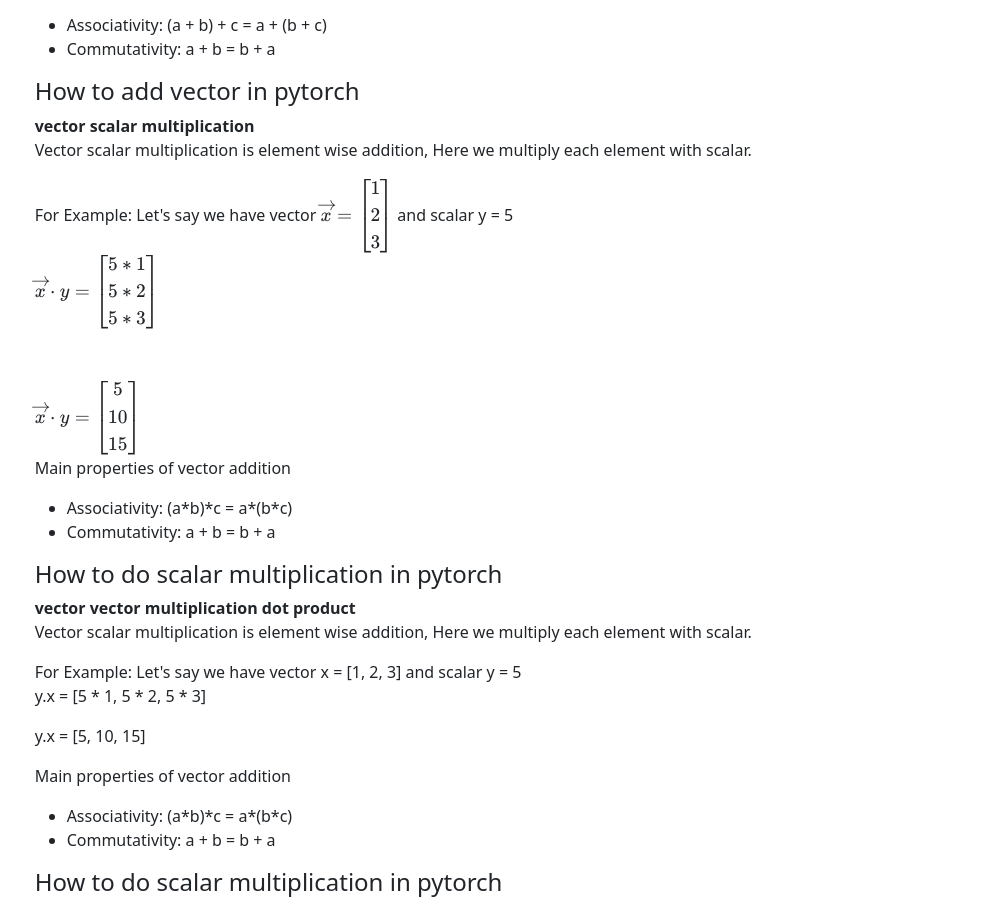
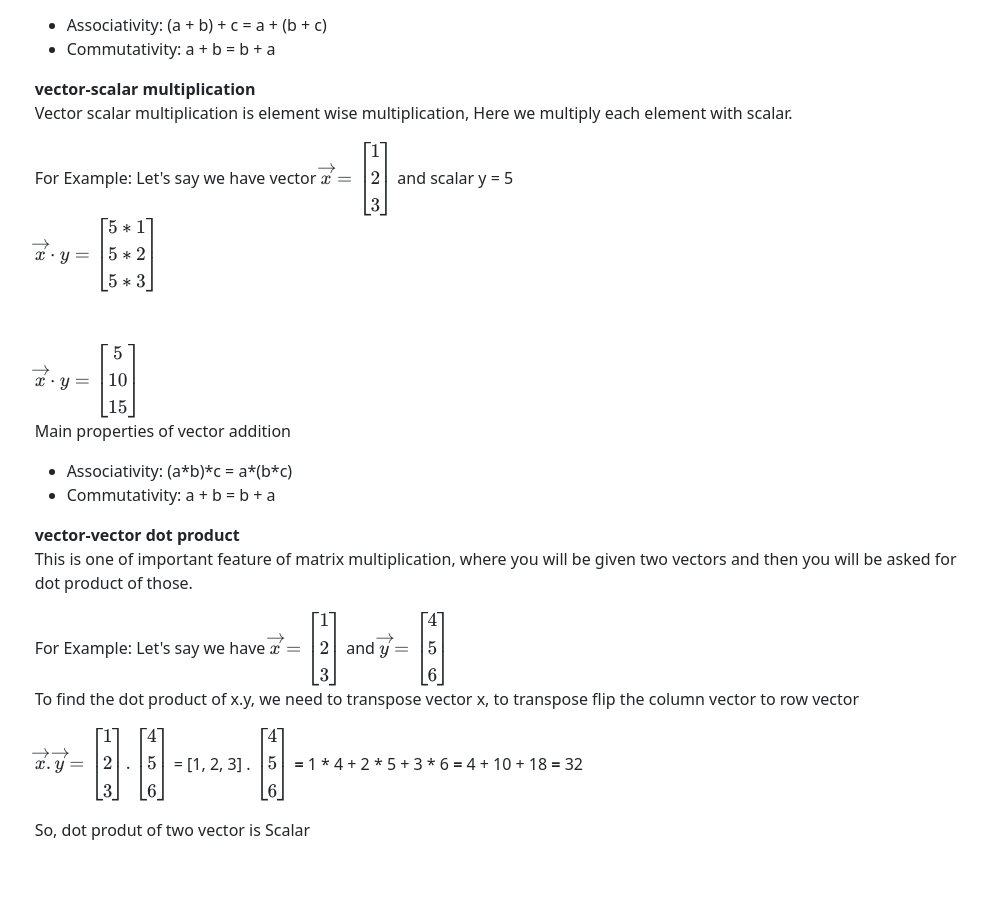
Before and after one commit to abhishekbajpai/linear-algebra-for-machine-leanring, a plain HTML site: page index.html in a window 1280 px wide. Shown: the part 1811-2716 px from the top of the page, without its empty margins (232-1220 px from the left). After the commit the page ends 2669 px from the top, so only its background shows below. Drawn offline with nearby package versions, Linux system fonts and the light colour scheme.

Commit message:
Update index.html

```diff
--- a/index.html
+++ b/index.html
@@ -20,8 +20,8 @@
         font-size: 10px
     }
 
-    .mt-50{
-       margin-top:50px
+    .mt-50 {
+        margin-top: 50px
     }
 </style>
 
@@ -36,11 +36,11 @@
                     <a class="nav-link" href="#">Types of Vector</a>
                 </li>
                 <li class="nav-item">
+                    <a class="nav-link disabled" aria-disabled="true">Vector Operations</a>
+                </li>
+                <li class="nav-item">
                     <a class="nav-link" href="#">Vector Combination (Vector Dependence and Independece), Span and
                         Basis</a>
-                </li>
-                <li class="nav-item">
-                    <a class="nav-link disabled" aria-disabled="true">Vector Operations</a>
                 </li>
                 <li class="nav-item">
                     <a class="nav-link disabled" aria-disabled="true">Vector Norms</a>
@@ -97,7 +97,7 @@
             </div>
 
             <hr />
-
+            <!-- Types of Vector -->
             <div>
                 <h3 class="mb-3"> Types of Vector </h3>
                 <div class="mt-2 pb-2">
@@ -118,12 +118,13 @@
                 </div>
 
                 <div class="mt-2 pb-2">
-                    <b> Sparse Vector, </b> most of the elements are zero, store only non-zero values and their corresponding indices, only the non-zero values are explicitly represented.
+                    <b> Sparse Vector, </b> most of the elements are zero, store only non-zero values and their
+                    corresponding indices, only the non-zero values are explicitly represented.
                 </div>
             </div>
 
             <hr />
-
+            <!-- Vector Operations -->
             <div class="mt-4">
                 <h3 class=""> Vector Operations </h3>
                 <div>
@@ -143,52 +144,49 @@
                         <li>Associativity: (a + b) + c = a + (b + c) </li>
                         <li>Commutativity: a + b = b + a </li>
                     </ul>
-
-                    <h4> How to add vector in pytorch </h4>
-
                 </div>
 
+                <!-- vector-scalar multiplication -->
                 <div>
-                    <b> vector scalar multiplication </b>
-                    <p> Vector scalar multiplication is element wise addition, Here we multiply each element with
+                    <b> vector-scalar multiplication </b>
+                    <p> Vector scalar multiplication is element wise multiplication, Here we multiply each element with
                         scalar. </p>
                     <div>
-                        For Example:
-                        Let's say we have vector $\overrightarrow{x} = \begin{bmatrix}1 \\2 \\3 \end{bmatrix}$ and
-                        scalar y = 5
-                        <div> $\overrightarrow{x}\cdot y  = \begin{bmatrix}5*1 \\5*2 \\5*3 \end{bmatrix}$ </div>
+                        For Example: Let's say we have vector $\overrightarrow{x} = \begin{bmatrix}1 \\2 \\3
+                        \end{bmatrix}$ and scalar y = 5
+                        <div> $\overrightarrow{x}\cdot y = \begin{bmatrix}5*1 \\5*2 \\5*3 \end{bmatrix}$ </div>
                         <div class="mt-50"> $\overrightarrow{x}\cdot y = \begin{bmatrix}5 \\10 \\15
                             \end{bmatrix}$ </div>
                     </div>
-                    <p> Main properties of vector addition
-                    </p>
+                    <p> Main properties of vector addition</p>
                     <ul>
                         <li>Associativity: (a*b)*c = a*(b*c) </li>
                         <li>Commutativity: a + b = b + a </li>
                     </ul>
-                    <h4> How to do scalar multiplication in pytorch </h4>
                 </div>
 
+                <!-- vector-vector dot product -->
                 <div>
-                    <b> vector vector multiplication dot product </b>
-                    <p> Vector scalar multiplication is element wise addition, Here we multiply each element with
-                        scalar. </p>
+                    <b> vector-vector dot product </b>
+                    <p> This is one of important feature of matrix multiplication, where you will be given two vectors
+                        and then you will be asked for dot product of those. </p>
                     <div>
                         For Example:
-                        Let's say we have vector x = [1, 2, 3] and scalar y = 5
-                        <p> y.x = [5 * 1, 5 * 2, 5 * 3] </p>
-                        <p> y.x = [5, 10, 15] </p>
+                        Let's say we have $\overrightarrow{x} = \begin{bmatrix}1 \\2 \\3 \end{bmatrix}$ and
+                        $\overrightarrow{y} = \begin{bmatrix}4 \\5 \\6 \end{bmatrix}$
+                        <p> To find the dot product of x.y, we need to transpose vector x, to transpose flip the column
+                            vector to row vector </p>
+                        <p>
+                            $\overrightarrow{x} . \overrightarrow{y} = \begin{bmatrix}1 \\2 \\3 \end{bmatrix} .
+                            \begin{bmatrix}4 \\5 \\6 \end{bmatrix}$
+                            =
+                            [1, 2, 3] . $\begin{bmatrix}4 \\5 \\6 \end{bmatrix}$
+                            <b> = </b> 1 * 4 + 2 * 5 + 3 * 6
+                            <b> = </b> 4 + 10 + 18
+                            <b> = </b> 32
+                        </p>
+                        <p> So, dot produt of two vector is Scalar
                     </div>
-
-                    <p> Main properties of vector addition
-                    </p>
-                    <ul>
-                        <li>Associativity: (a*b)*c = a*(b*c) </li>
-                        <li>Commutativity: a + b = b + a </li>
-                    </ul>
-
-                    <h4> How to do scalar multiplication in pytorch </h4>
-
                 </div>
             </div>
 
```
